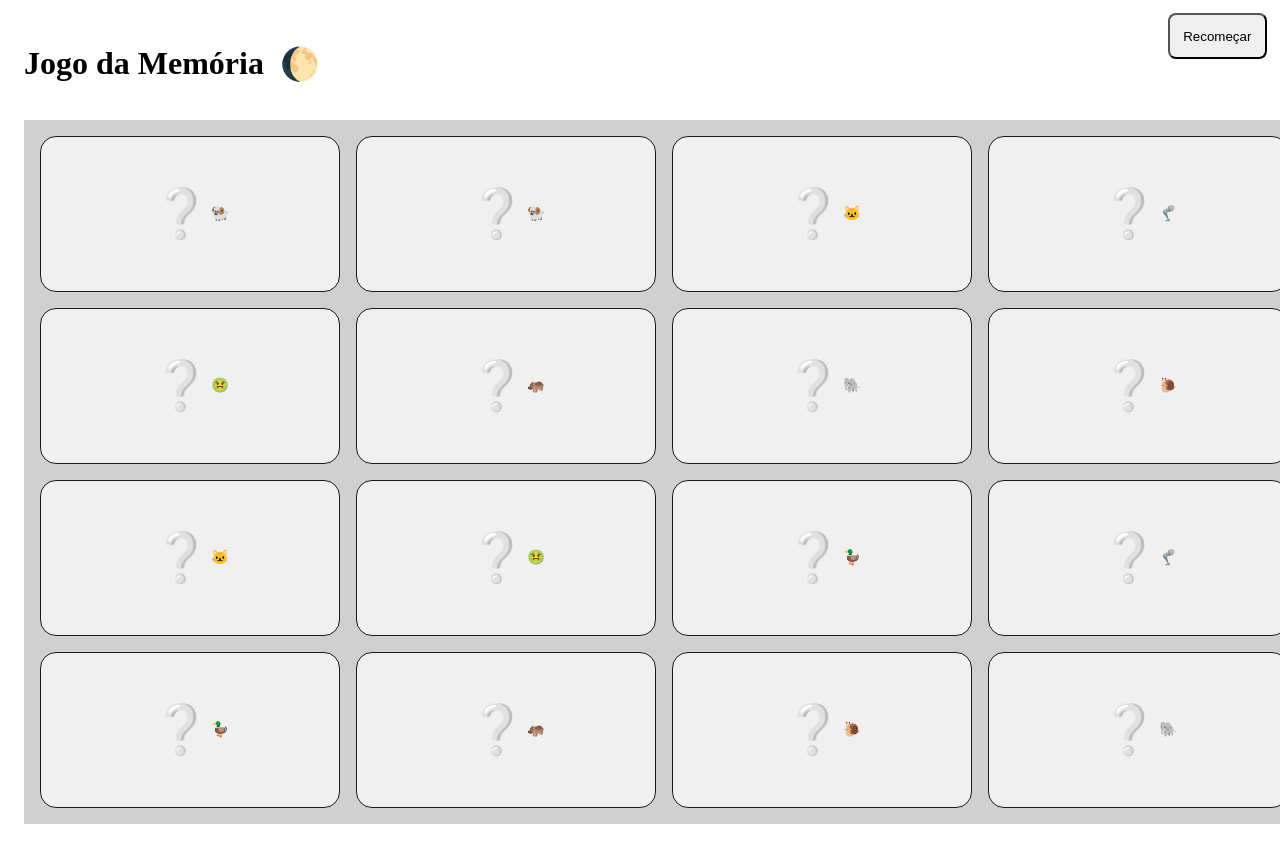
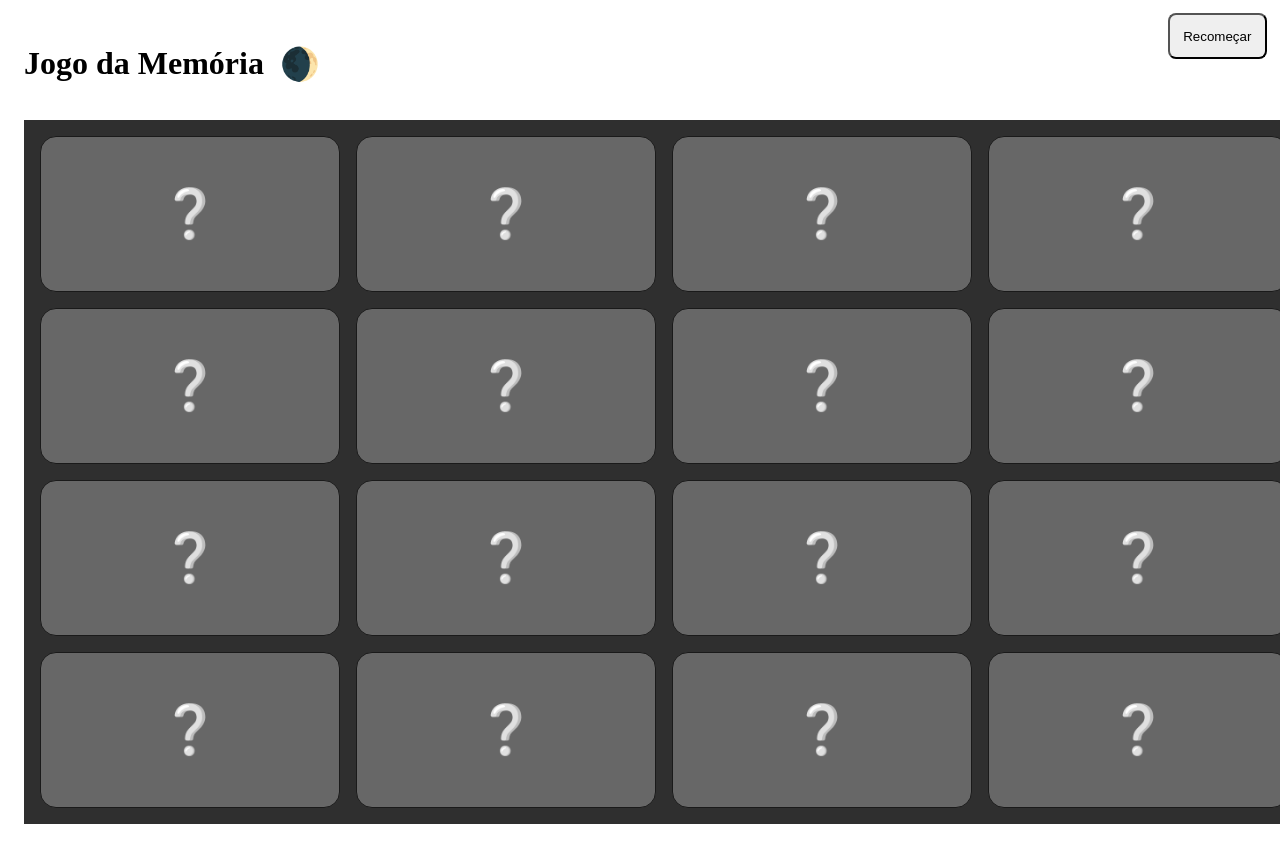
Before and after one commit to sergiocabral/Sample.JavaScript.React.MemoGame, a React app: page / in a window 1280 px wide. Shown: the top 848 px of the page. Built offline with nearby package versions, Linux system fonts and the light colour scheme; the HTML template or start-up script is replaced by a standard one.

Commit message:
Ajustes finais

```diff
--- a/src/components/Card.jsx
+++ b/src/components/Card.jsx
@@ -6,7 +6,6 @@ export function Card({ card, onClick }) {
     return (
         <button style={style(themeDark, card.matched)} onClick={() => onClick(card)}>
             {card.showing ? card.icon : '❔'}
-            <span style={{ fontSize: '0.3em' }}>{card.icon}</span>
         </button>
     )
 }
--- a/src/contexts/ThemeContext.jsx
+++ b/src/contexts/ThemeContext.jsx
@@ -3,7 +3,7 @@ import React, { createContext, useState } from "react";
 export const ThemeContext = createContext()
 
 export function ThemeProvider({ children }) {
-    const [ themeDark, setThemeDark ] = useState(false)
+    const [ themeDark, setThemeDark ] = useState(true)
 
     return (
         <ThemeContext.Provider value={{ themeDark, setThemeDark }}>
```
